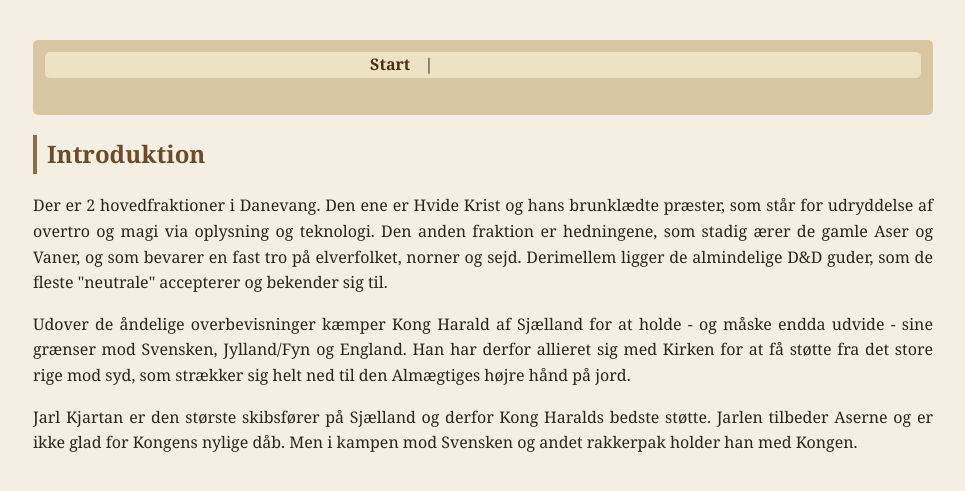
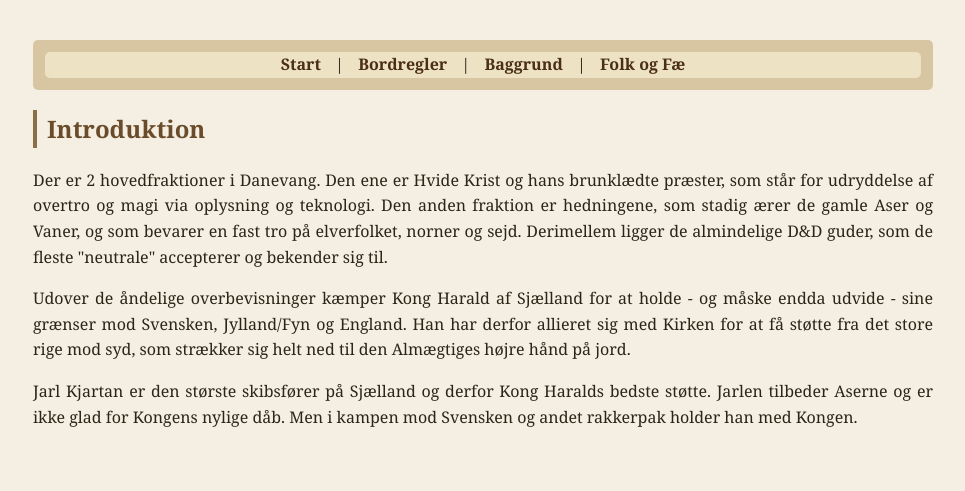
Before and after one commit to Stoffer75/den2side.dk, a Jekyll site: the page built from index.html, in a window 1280 px wide. Shown: the top 491 px of the page, without its empty margins (157-1122 px from the left). Built offline with Jekyll 4.4.1, drawn with Linux system fonts in a browser that asks for light colours.

Commit message:
Fix HTML anchor tags in navigation

```diff
--- a/_includes/navigation.html
+++ b/_includes/navigation.html
@@ -6,15 +6,15 @@
         </li>
 
         <li>
-            <a {{'/bordregler.html' | relative_url }}Bordregler</a>
+            <a href="{{ '/bordregler.html' | relative_url }}">Bordregler</a> |
         </li>
 
         <li>
-            <a {{'/baggrund.html' | relative_url }}Baggrund</a>
+            <a href="{{ '/baggrund.html' | relative_url }}">Baggrund</a> |
         </li>
 
         <li>
-            <a {{'/karakterer.html' | relative_url }}Folk og Fæ</a>
+            <a href="{{ '/karakterer.html' | relative_url }}">Folk og Fæ</a>
         </li>
 
     </ul>
```
